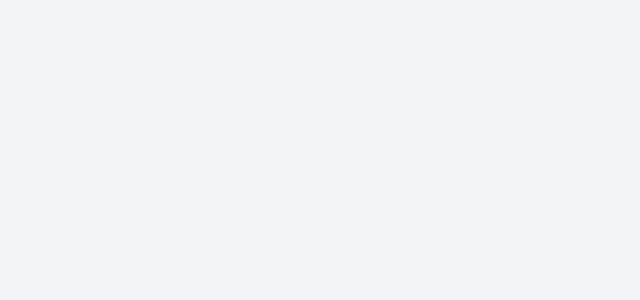
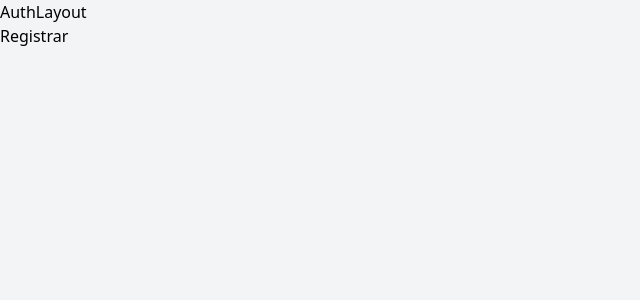
Before and after one commit to Jair-vet/UpTask_MERN_frontend, a React (Vite) app: page /registrar in a window 1280 px wide. Before the commit this address had no page. Shown: the top 300 px of the page, without its empty margins (0-640 px from the left). Built offline with nearby package versions, Linux system fonts and the light colour scheme.

Commit message:
Creamos la Pagina para registrarnos

```diff
--- a/src/App.jsx
+++ b/src/App.jsx
@@ -1,6 +1,9 @@
 import { BrowserRouter, Routes, Route } from 'react-router-dom'
+
 import { AuthLayout } from './layouts/AuthLayout'
+
 import { Login } from './paginas/Login'
+import { Registrar } from './paginas/Registrar'
 
 
 function App() {
@@ -10,6 +13,7 @@ function App() {
       <Routes>
         <Route path='/' element={<AuthLayout />}>
           <Route index element={<Login />} />
+          <Route path='registrar' element={<Registrar />} />
 
         </Route>
         <Route path='/'>
--- /dev/null
+++ b/src/paginas/Registrar.jsx
@@ -0,0 +1,6 @@
+
+export const Registrar = () => {
+  return (
+    <div>Registrar</div>
+  )
+}
```
